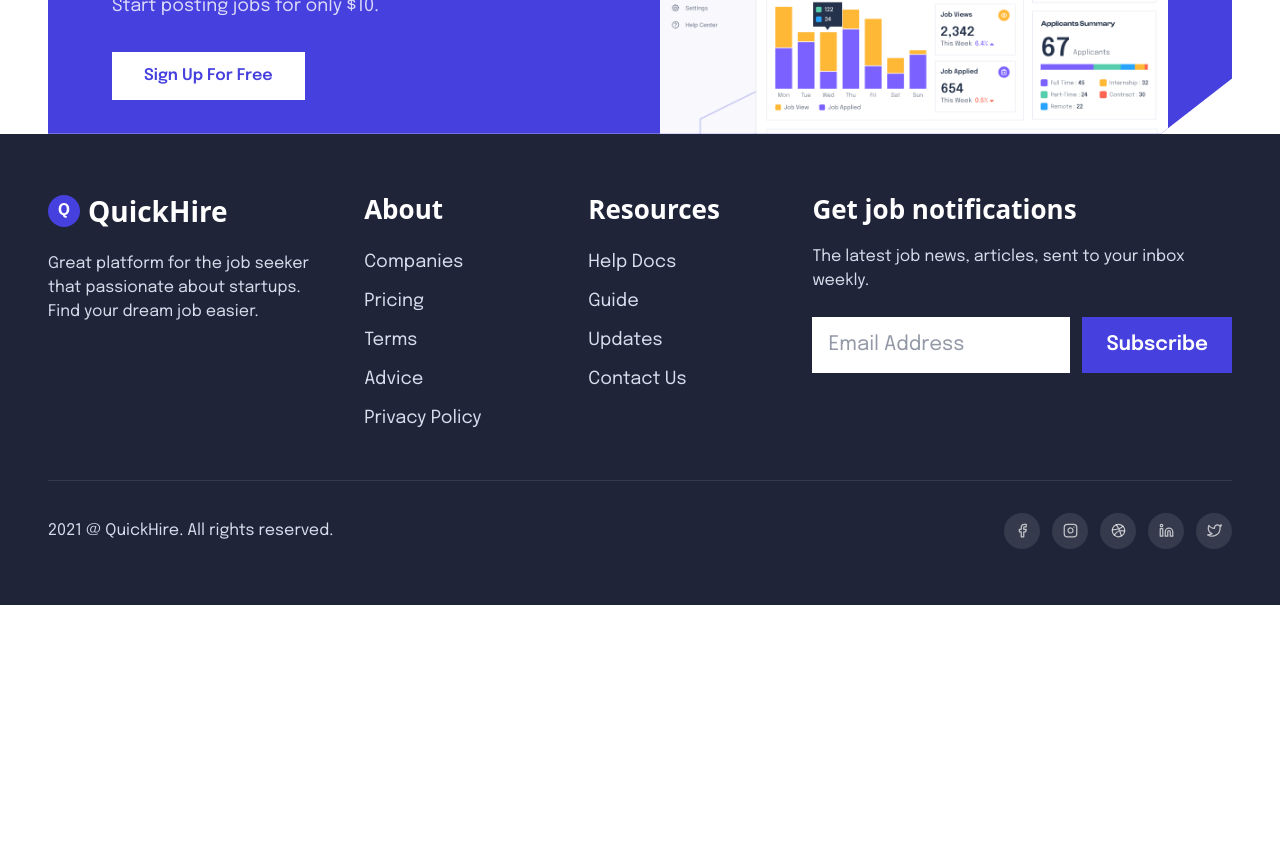
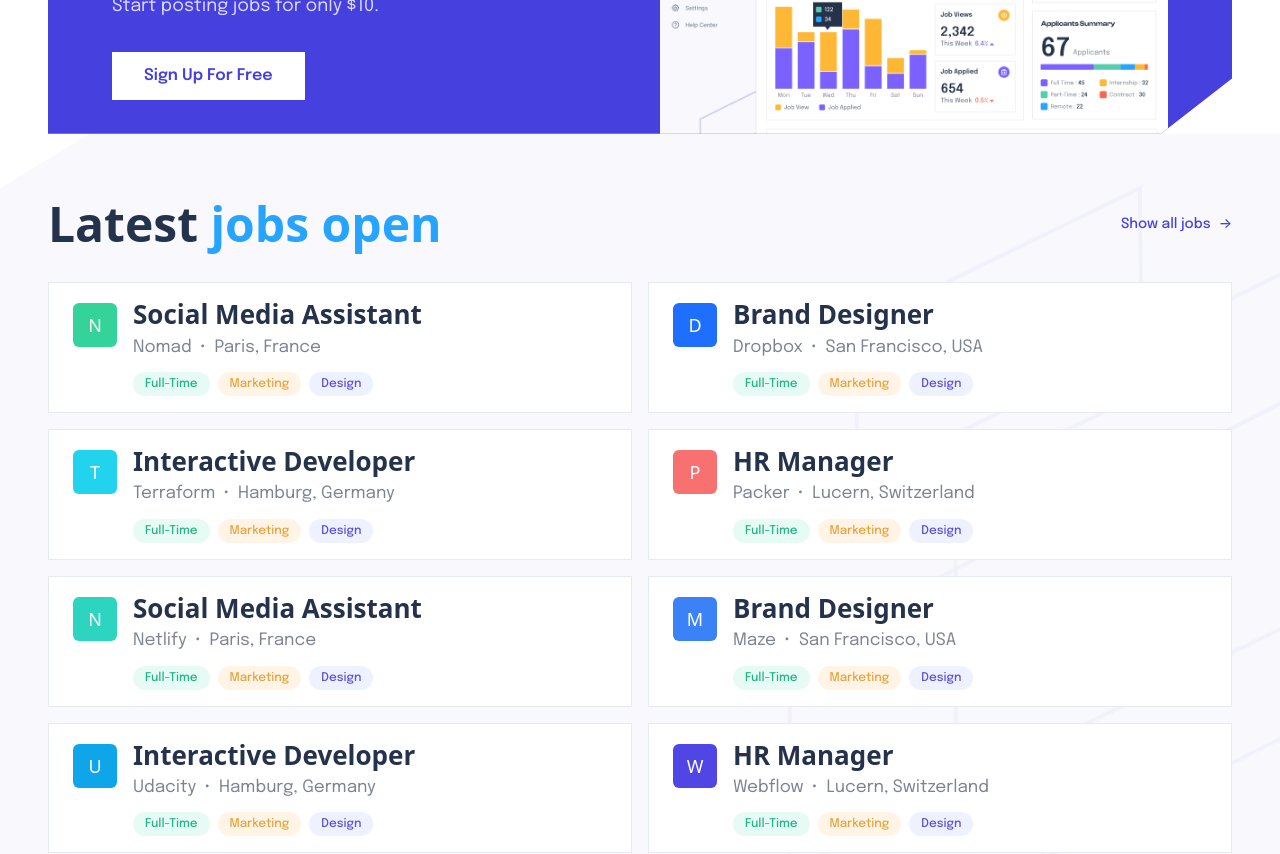
Before and after one commit to ahasandatavro/quickhire, a React (Vite) app: page / in a window 1280 px wide. Shown: the part 1980-2834 px from the top of the page. Before the commit the page ends 2585 px from the top, so only its background shows below. Built offline with nearby package versions, Linux system fonts and the light colour scheme; a web font is replaced by a local one.

Commit message:
Implement latest job section

```diff
--- a/src/App.tsx
+++ b/src/App.tsx
@@ -14,6 +14,7 @@
       <Companies />
       <Categories />
       <Banner />
+      <LatestJobs />
       <Footer />
     </div>
   )
--- /dev/null
+++ b/src/components/LatestJobs.tsx
@@ -0,0 +1,191 @@
+import heroPattern from '../assets/Hero/hero_pattern.png';
+
+type MiniTag = {
+  id: string;
+  label: string;
+  className: string;
+};
+
+type MiniJob = {
+  id: string;
+  title: string;
+  company: string;
+  location: string;
+  logoText: string;
+  logoBg: string;
+  tags: MiniTag[];
+};
+
+const jobs: MiniJob[] = [
+  {
+    id: '1',
+    title: 'Social Media Assistant',
+    company: 'Nomad',
+    location: 'Paris, France',
+    logoText: 'N',
+    logoBg: '#34D399',
+    tags: [
+      { id: 'full-time', label: 'Full-Time', className: 'bg-[#E7FBF5] text-[#20B486]' },
+      { id: 'marketing', label: 'Marketing', className: 'bg-[#FFF4E6] text-[#E9A23B]' },
+      { id: 'design', label: 'Design', className: 'bg-[#EEF1FF] text-[#5A50D8]' },
+    ],
+  },
+  {
+    id: '2',
+    title: 'Brand Designer',
+    company: 'Dropbox',
+    location: 'San Francisco, USA',
+    logoText: 'D',
+    logoBg: '#1F6FFF',
+    tags: [
+      { id: 'full-time', label: 'Full-Time', className: 'bg-[#E7FBF5] text-[#20B486]' },
+      { id: 'marketing', label: 'Marketing', className: 'bg-[#FFF4E6] text-[#E9A23B]' },
+      { id: 'design', label: 'Design', className: 'bg-[#EEF1FF] text-[#5A50D8]' },
+    ],
+  },
+  {
+    id: '3',
+    title: 'Interactive Developer',
+    company: 'Terraform',
+    location: 'Hamburg, Germany',
+    logoText: 'T',
+    logoBg: '#22D3EE',
+    tags: [
+      { id: 'full-time', label: 'Full-Time', className: 'bg-[#E7FBF5] text-[#20B486]' },
+      { id: 'marketing', label: 'Marketing', className: 'bg-[#FFF4E6] text-[#E9A23B]' },
+      { id: 'design', label: 'Design', className: 'bg-[#EEF1FF] text-[#5A50D8]' },
+    ],
+  },
+  {
+    id: '4',
+    title: 'HR Manager',
+    company: 'Packer',
+    location: 'Lucern, Switzerland',
+    logoText: 'P',
+    logoBg: '#F87171',
+    tags: [
+      { id: 'full-time', label: 'Full-Time', className: 'bg-[#E7FBF5] text-[#20B486]' },
+      { id: 'marketing', label: 'Marketing', className: 'bg-[#FFF4E6] text-[#E9A23B]' },
+      { id: 'design', label: 'Design', className: 'bg-[#EEF1FF] text-[#5A50D8]' },
+    ],
+  },
+  {
+    id: '5',
+    title: 'Social Media Assistant',
+    company: 'Netlify',
+    location: 'Paris, France',
+    logoText: 'N',
+    logoBg: '#2DD4BF',
+    tags: [
+      { id: 'full-time', label: 'Full-Time', className: 'bg-[#E7FBF5] text-[#20B486]' },
+      { id: 'marketing', label: 'Marketing', className: 'bg-[#FFF4E6] text-[#E9A23B]' },
+      { id: 'design', label: 'Design', className: 'bg-[#EEF1FF] text-[#5A50D8]' },
+    ],
+  },
+  {
+    id: '6',
+    title: 'Brand Designer',
+    company: 'Maze',
+    location: 'San Francisco, USA',
+    logoText: 'M',
+    logoBg: '#3B82F6',
+    tags: [
+      { id: 'full-time', label: 'Full-Time', className: 'bg-[#E7FBF5] text-[#20B486]' },
+      { id: 'marketing', label: 'Marketing', className: 'bg-[#FFF4E6] text-[#E9A23B]' },
+      { id: 'design', label: 'Design', className: 'bg-[#EEF1FF] text-[#5A50D8]' },
+    ],
+  },
+  {
+    id: '7',
+    title: 'Interactive Developer',
+    company: 'Udacity',
+    location: 'Hamburg, Germany',
+    logoText: 'U',
+    logoBg: '#0EA5E9',
+    tags: [
+      { id: 'full-time', label: 'Full-Time', className: 'bg-[#E7FBF5] text-[#20B486]' },
+      { id: 'marketing', label: 'Marketing', className: 'bg-[#FFF4E6] text-[#E9A23B]' },
+      { id: 'design', label: 'Design', className: 'bg-[#EEF1FF] text-[#5A50D8]' },
+    ],
+  },
+  {
+    id: '8',
+    title: 'HR Manager',
+    company: 'Webflow',
+    location: 'Lucern, Switzerland',
+    logoText: 'W',
+    logoBg: '#4F46E5',
+    tags: [
+      { id: 'full-time', label: 'Full-Time', className: 'bg-[#E7FBF5] text-[#20B486]' },
+      { id: 'marketing', label: 'Marketing', className: 'bg-[#FFF4E6] text-[#E9A23B]' },
+      { id: 'design', label: 'Design', className: 'bg-[#EEF1FF] text-[#5A50D8]' },
+    ],
+  },
+];
+
+function JobRow({ job }: { job: MiniJob }) {
+  return (
+    <article className="border border-[#E6EAF5] bg-white px-6 py-4">
+      <div className="flex items-start gap-4">
+        <div
+          className="mt-1 flex h-11 w-11 shrink-0 items-center justify-center rounded-md text-white font-clash text-lg"
+          style={{ backgroundColor: job.logoBg }}
+        >
+          {job.logoText}
+        </div>
+        <div className="min-w-0">
+          <h3 className="font-clash text-[26px] font-semibold leading-[120%] text-[#25324B]">
+            {job.title}
+          </h3>
+          <p className="mt-1 font-epilogue text-[17px] leading-[150%] text-[#7C8493]">
+            {job.company} <span className="mx-1">•</span> {job.location}
+          </p>
+          <div className="mt-3 flex flex-wrap gap-2">
+            {job.tags.map((tag) => (
+              <span
+                key={tag.id}
+                className={`inline-flex items-center rounded-full px-3 py-1 font-epilogue text-xs font-medium ${tag.className}`}
+              >
+                {tag.label}
+              </span>
+            ))}
+          </div>
+        </div>
+      </div>
+    </article>
+  );
+}
+
+export default function LatestJobs() {
+  return (
+    <section
+      className="relative overflow-hidden bg-[#F8F8FD] py-16"
+      style={{ clipPath: 'polygon(7% 0, 100% 0, 100% 100%, 0 100%, 0 7%)' }}
+    >
+      <img
+        src={heroPattern}
+        alt=""
+        className="pointer-events-none absolute right-0 top-0 h-full w-[40%] object-cover opacity-20"
+        aria-hidden
+      />
+      <div className="relative mx-auto max-w-[1440px] px-6 md:px-12">
+        <div className="mb-8 flex items-center justify-between">
+          <h2 className="font-clash text-[32px] sm:text-[40px] lg:text-[48px] font-semibold leading-[110%] text-[#25324B]">
+            Latest <span className="text-[#26A4FF]">jobs open</span>
+          </h2>
+          <button
+            type="button"
+            className="hidden sm:inline-flex items-center gap-2 font-epilogue text-sm font-medium text-[#4640DE] hover:opacity-80"
+          >
+            Show all jobs <span>→</span>
+          </button>
+        </div>
+        <div className="grid gap-4 lg:grid-cols-2">
+          {jobs.map((job) => (
+            <JobRow key={job.id} job={job} />
+          ))}
+        </div>
+      </div>
+    </section>
+  );
+}
```
